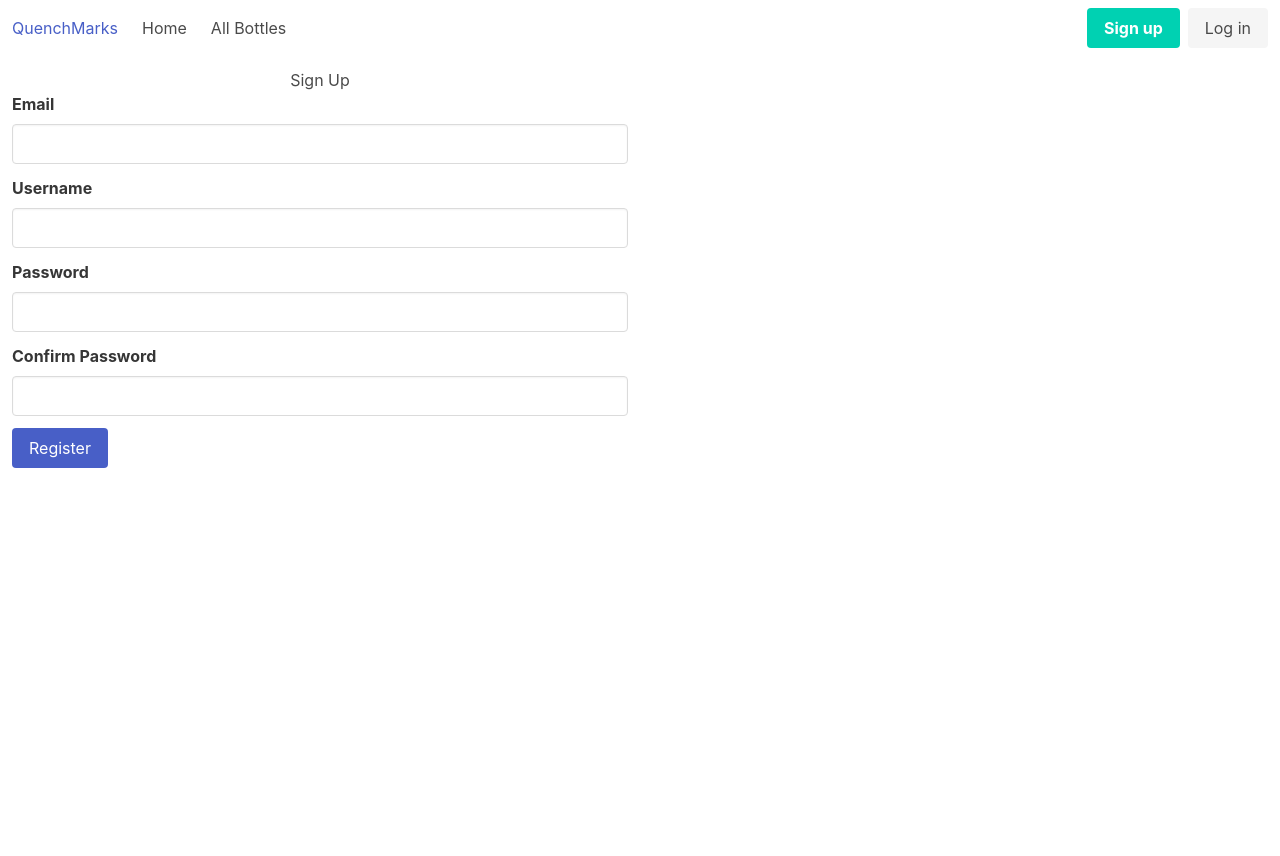
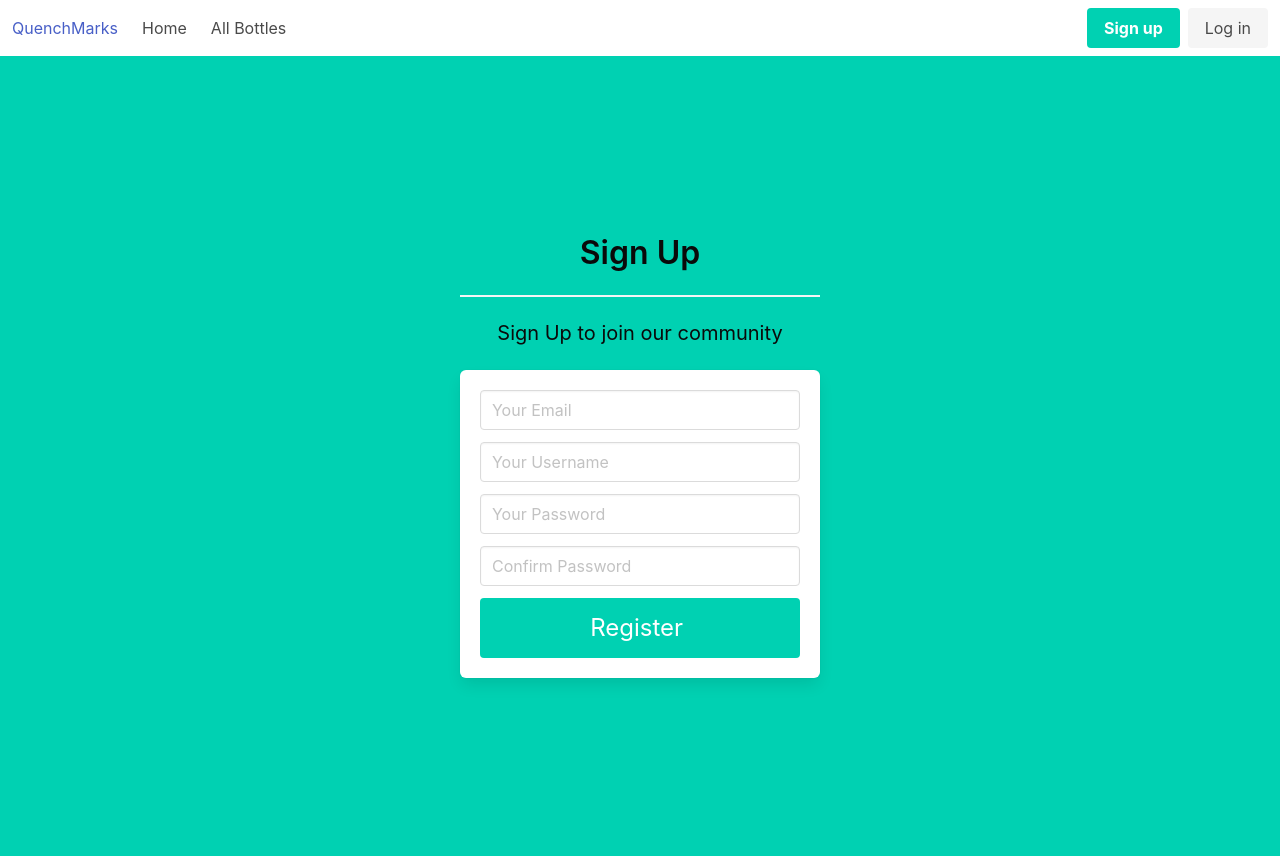
Before and after one commit to seraficaj/QuenchMarks, a Flask app: page /register in a window 1280 px wide. Before the commit the page ends 468 px from the top, so only its background shows below. Run offline with Flask 2, Linux system fonts and the light colour scheme; some libraries are stand-ins or nearby versions.

Commit message:
Register Form updated to match Login Form

```diff
--- a/QuenchMarks/templates/register.html
+++ b/QuenchMarks/templates/register.html
@@ -1,27 +1,47 @@
 {% extends "base.html" %} {% block content %}
-<div class="column is-half is-centered">
-    <h1 class="has-text-centered">Sign Up</h1>
+<section class="hero is-primary is-fullheight">
+    <div class="hero-body">
+        <div class="container has-text-centered">
+            <div class="column is-4 is-offset-4">
+                <h3 class="title has-text-black">Sign Up</h3>
+                <hr />
+                <p class="subtitle has-text-black">Sign Up to join our community</p>
+                <div class="box">
                     <form method="POST">
                         {{form.hidden_tag()}}
                         <div class="field">
-            {{form.email.label(class="label")}}
-            <div class="control">{{form.email(class="input")}}</div>
+                            <div class="control">
+                                {{form.email( class="input", placeholder="Your Email" )}}
+                            </div>
                         </div>
                         <div class="field">
-            {{form.username.label(class="label")}}
-            <div class="control">{{form.username(class="input")}}</div>
+                            <div class="control">
+                                {{form.username( class="input", placeholder="Your Username" )}}
+                            </div>
+                        </div>
+
+                        <div class="field">
+                            <div class="control">
+                                {{form.password( class="input",
+                                placeholder="Your Password" )}}
+                            </div>
                         </div>
                         <div class="field">
-            {{form.password.label(class="label")}}
-            <div class="control">{{form.password(class="input")}}</div>
+                            <div class="control">
+                                {{form.pass_confirm( class="input",
+                                placeholder="Confirm Password" )}}
                             </div>
-        <div class="field">
-            {{form.pass_confirm.label(class="label")}}
-            <div class="control">{{form.pass_confirm(class="input")}}</div>
                         </div>
-        <div class="field">
-            <div class="control">{{form.submit(class="button is-link")}}</div>
-        </div>
+                        <button
+                            class="button is-block is-primary is-large is-fullwidth"
+                        >
+                            Register
+                            <i class="fa fa-sign-in" aria-hidden="true"></i>
+                        </button>
                     </form>
                 </div>
+            </div>
+        </div>
+    </div>
+</section>
 {% endblock %}
```
Also changed, not shown: QuenchMarks/templates/login.html (+4 -30 lines). Lines whose indentation alone changed are shown as unchanged.
